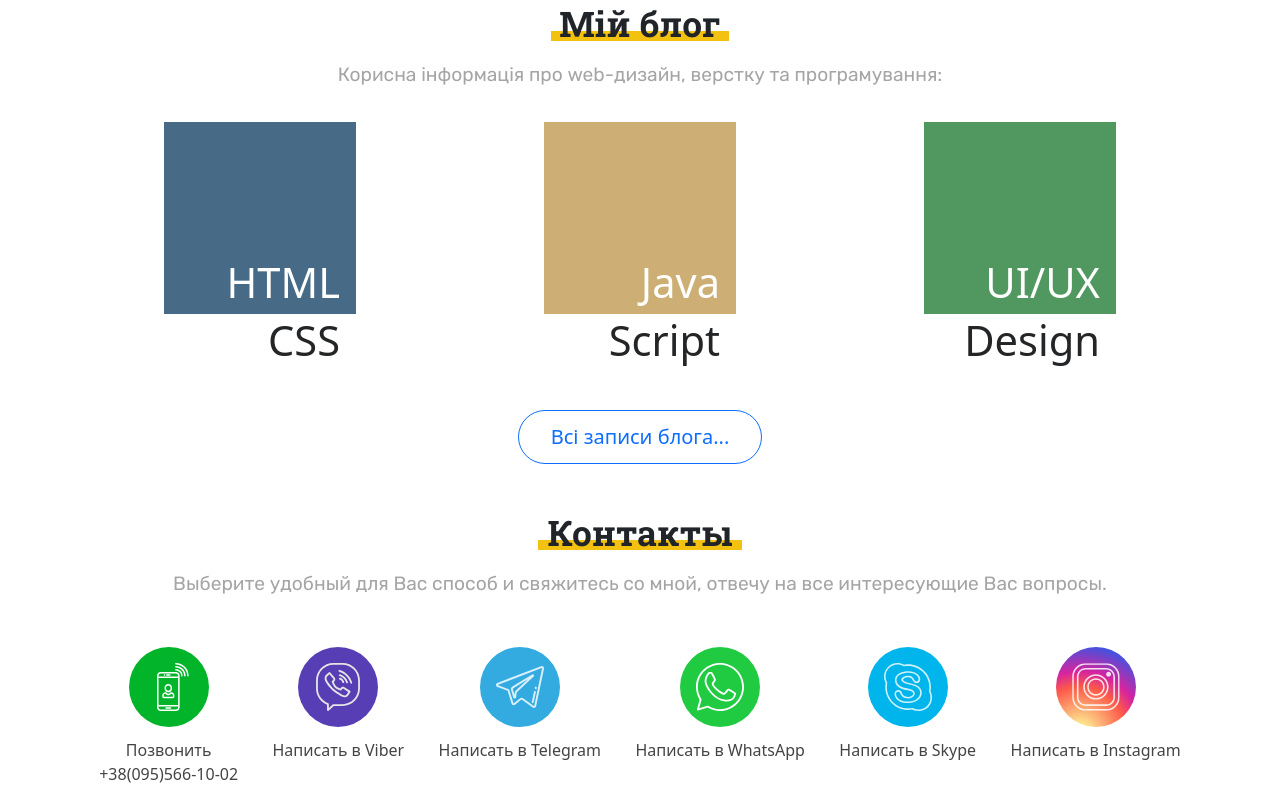
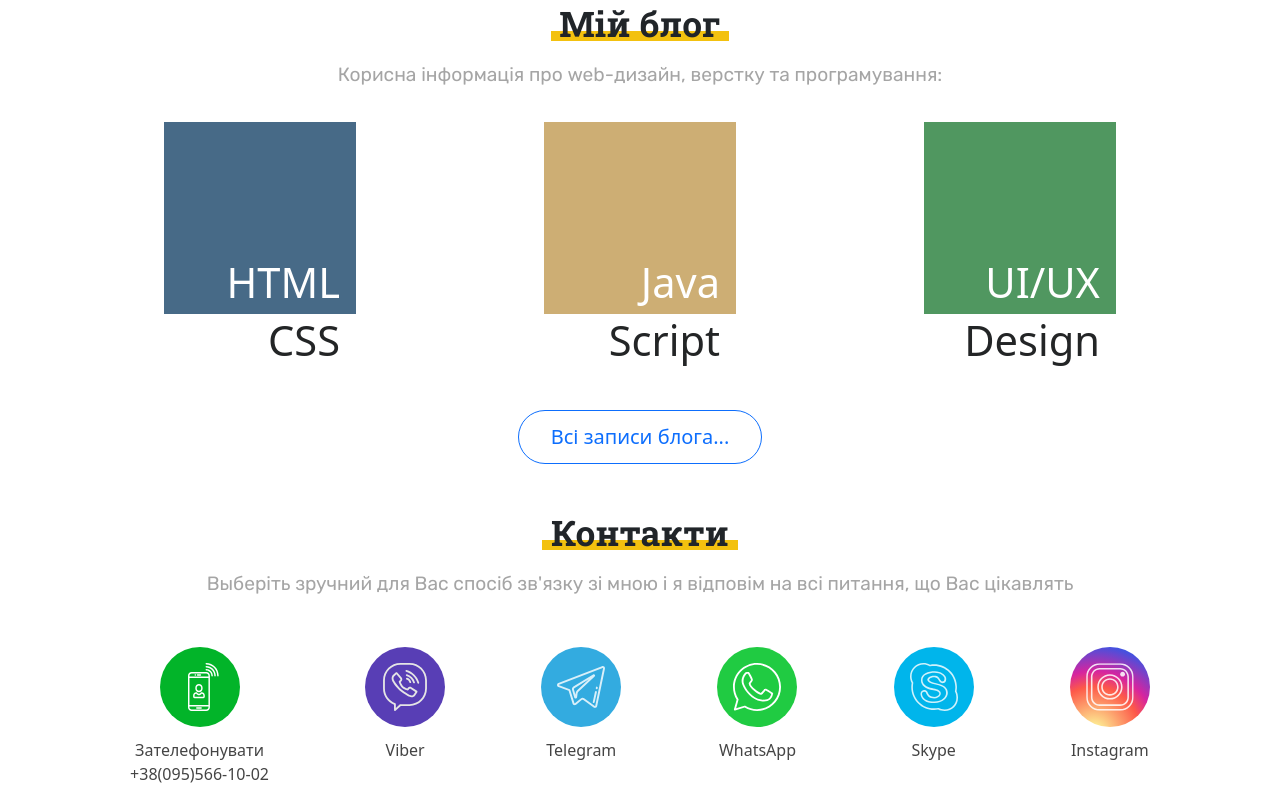
Before and after one commit to art-ste-web/my-page-2021, a plain HTML site: page index.html in a window 1280 px wide. Shown: the part 4198-5000 px from the top of the page. Drawn offline with nearby package versions, Linux system fonts and the light colour scheme.

Commit message:
add contacts dark css

```diff
--- a/index.html
+++ b/index.html
@@ -342,7 +342,7 @@
                 <div class="contact-link-icon phone">
                   <img src="/img/svg/contacts/phone.svg" alt="позвонить">
                 </div>
-                <p>Позвонить<br> +38(095)566-10-02</p>
+                <p class="phone-txt">Позвонить<br> +38(095)566-10-02</p>
               </a>
           </div>
           <div class="contact-link-wrapper">
@@ -350,7 +350,7 @@
                   <div class="contact-link-icon viber">
                       <img src="/img/svg/contacts/viber.svg" alt="viber">
                   </div>
-                  <p>Написать в Viber</p>
+                  <p>Viber</p>
               </a>
           </div>
           <div class="contact-link-wrapper">
@@ -358,7 +358,7 @@
                   <div class="contact-link-icon telegram">
                     <img src="/img/svg/contacts/telegram.svg" alt="telegram">
                   </div>
-                  <p>Написать в Telegram</p>
+                  <p>Telegram</p>
               </a>
           </div>
           <div class="contact-link-wrapper">
@@ -366,7 +366,7 @@
                 <div class="contact-link-icon whatsapp">
                   <img src="/img/svg/contacts/whatsapp.svg" alt="whatsapp">
                 </div>
-                <p>Написать в WhatsApp</p>
+                <p>WhatsApp</p>
               </a>
           </div>
           <div class="contact-link-wrapper">
@@ -374,7 +374,7 @@
                 <div class="contact-link-icon skype">
                   <img src="/img/svg/contacts/skype.svg" alt="skype">
                 </div>
-                <p>Написать в Skype</p>
+                <p>Skype</p>
               </a>
           </div>
           <div class="contact-link-wrapper">
@@ -382,7 +382,7 @@
                 <div class="contact-link-icon instagram">
                   <img src="/img/svg/contacts/instagram.svg" alt="instagram">
                 </div>
-                <p>Написать в Instagram</p>
+                <p>Instagram</p>
               </a>
           </div>
       </div>
--- a/js/lang-switch.js
+++ b/js/lang-switch.js
@@ -31,11 +31,14 @@ const uaText = {
                 інтерактивних елементів, розробка додаткових модулей
                 (калькулятори вартості, форми зворотнього зв'язку, чат-боти), інтеграція з CMS.`,
     devProcessDeployHead: "Розміщення на хостингу, тестування та запуск сайту:",
-    devProcessDeployDesc: `Регістрація доменого імені, налаштування хостингу, підключення SSL сертифікату,
+    devProcessDeployDesc: `Реєстрація доменого імені, налаштування хостингу, підключення SSL сертифікату,
                     створення бази даних. Початкова SEO оптимізація, тестування та запуск сайту.`,
     blogHead: "Мій блог",
     blogDesc: "Корисна інформація про web-дизайн, верстку та програмування:",
     blogBtnTxt: "Всі записи блога...",
+    contactsHead: "Контакти",
+    contactsDesc: "Выберіть зручний для Вас спосіб зв'язку зі мною і я відповім на всі питання, що Вас цікавлять",
+    contactsPhoneTxt: "Зателефонувати <br>+38(095)566-10-02",
 };
 
 const ruText = {
@@ -75,6 +78,9 @@ const ruText = {
     blogHead: "Мой блог",
     blogDesc: "Полезная информация о web-дизайне, верстке и программировании:",
     blogBtnTxt: "Все записи блога...",
+    contactsHead: "Контакты",
+    contactsDesc: "Выберите удобный для Вас способ и свяжитесь со мной, отвечу на все интересующие Вас вопросы",
+    contactsPhoneTxt: "Позвонить <br>+38(095)566-10-02",
 };
 
 
@@ -159,6 +165,14 @@ class LangSwitcher {
         blogDesc.innerHTML = activeLangData.blogDesc;
         blogBtn.innerHTML = activeLangData.blogBtnTxt;
 
+        //contacts
+        const contactsHead = document.querySelector('.my-contacts .block-header h1');
+        const contactsDesc = document.querySelector('.my-contacts .block-header p');
+        const contactsPhoneText = document.querySelector('.my-contacts .phone-txt');
+        contactsHead.innerHTML = activeLangData.contactsHead;
+        contactsDesc.innerHTML = activeLangData.contactsDesc;
+        contactsPhoneText.innerHTML = activeLangData.contactsPhoneTxt;
+
     }
     addActiveLangBtnState(activeLang) {
         this.resetLangBtnState();
--- a/js/theme-switch.js
+++ b/js/theme-switch.js
@@ -16,6 +16,7 @@ class ThemeSwitcher {
         const portfolioSlider = document.querySelector('.portfolio .carousel');
         const devProcessBlock = document.querySelector('.dev-process');
         const blogBlock = document.querySelector('.blog');
+        const contactsBlock = document.querySelector('.my-contacts');
 
         if(themeSwitch.checked == true) {
             localStorage.setItem('theme', 'dark');
@@ -29,6 +30,7 @@ class ThemeSwitcher {
             portfolioSlider.classList.remove('carousel-dark');
             devProcessBlock.classList.add('dark-dev');
             blogBlock.classList.add('dark-blog');
+            contactsBlock.classList.add('dark-contacts');
         }
         else {
             localStorage.setItem('theme', 'light');
@@ -42,6 +44,7 @@ class ThemeSwitcher {
             portfolioSlider.classList.add('carousel-dark');
             devProcessBlock.classList.remove('dark-dev');
             blogBlock.classList.remove('dark-blog');
+            contactsBlock.classList.remove('dark-contacts');
         }
     }
     setDefualtTheme() {
--- a/sass/layout/_dark-theme.scss
+++ b/sass/layout/_dark-theme.scss
@@ -117,3 +117,20 @@
         }
     }
 }
+
+.dark-contacts {
+    h1 {
+        color: $main-white !important;
+        &:after {
+            background-color: $medium-blue !important;
+        }
+    }
+    .contact-link-wrapper {
+        p {
+            color: $light-grey;
+        }
+        .contact-link-icon {
+            opacity: .8;
+        }
+    }
+}
```
Also changed, not shown: sass/main.css, 1 other file.
